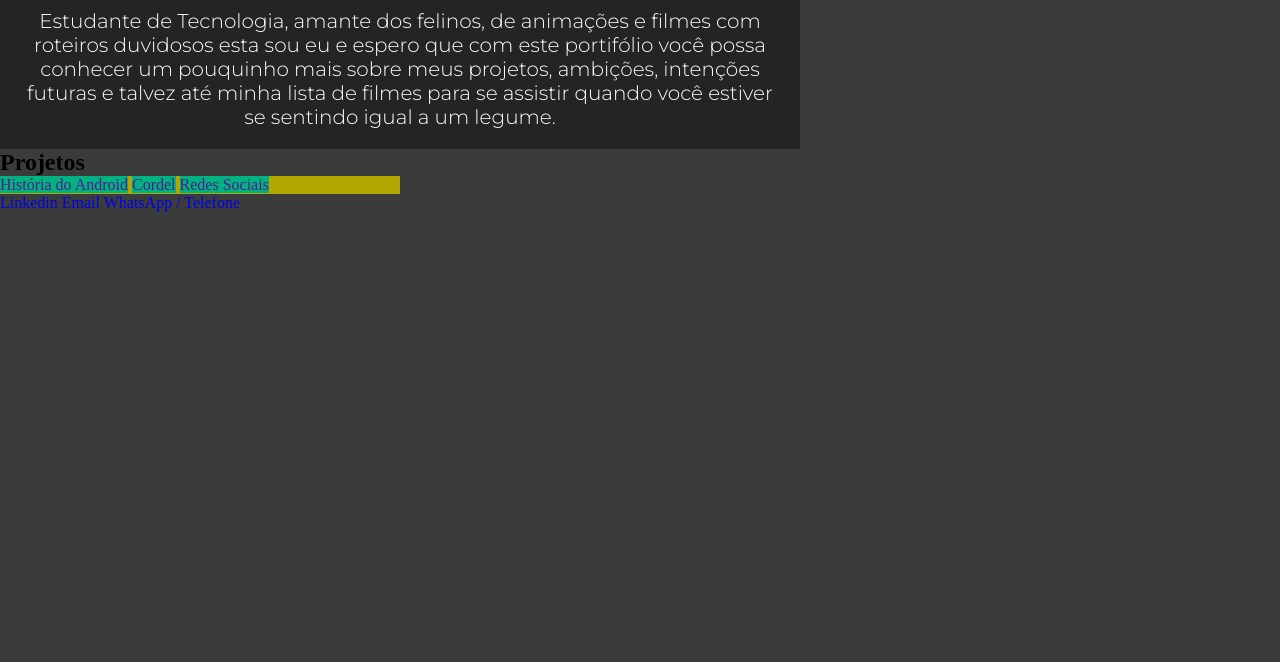
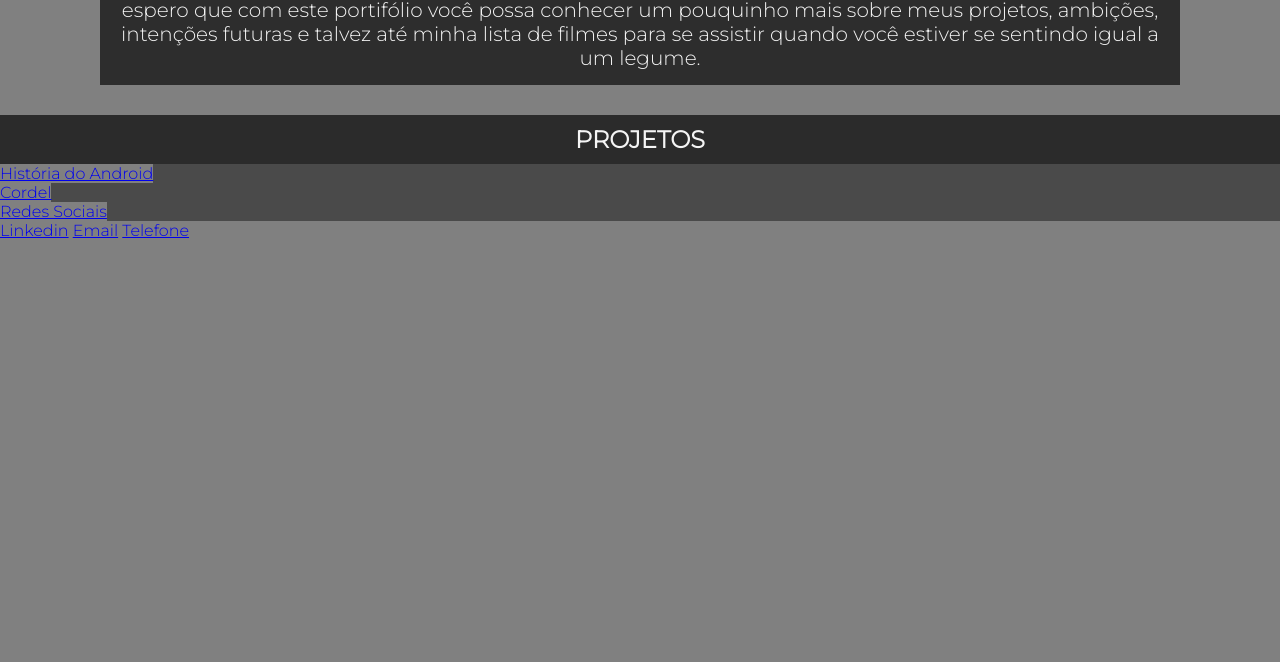
Before and after one commit to Nathali-Cardoso/portifolio, a plain HTML site: page index.html in a window 1280 px wide. Shown: the part 218-880 px from the top of the page. After the commit the page ends 800 px from the top, so only its background shows below. Drawn offline with Linux system fonts and the light colour scheme; a web font is replaced by a local one.

Commit message:
feita atualizações no layout

```diff
--- a/index.html
+++ b/index.html
@@ -14,19 +14,19 @@
     </header>
 
     <section>
-        <p>Estudante de Tecnologia, amante dos felinos, de animações e filmes com roteiros duvidosos esta sou eu e espero que com este portifólio você possa conhecer um pouquinho mais sobre meus projetos, ambições, intenções futuras e talvez até minha lista de filmes para se assistir quando você estiver se sentindo igual a um legume.</p>
+      <p>Estudante de Tecnologia, amante dos felinos, de animações e filmes com roteiros duvidosos esta sou eu e espero que com este portifólio você possa conhecer um pouquinho mais sobre meus projetos, ambições, intenções futuras e talvez até minha lista de filmes para se assistir quando você estiver se sentindo igual a um legume.</p>
+
       <div class="projetos">
         <h2>Projetos</h2>
-        <a href="">História do Android</a>
-        <a href="">Cordel</a>
-        <a href="">Redes Sociais</a>
+          <a href="#">História do Android</a><br>
+          <a href="#">Cordel</a><br>
+          <a href="#">Redes Sociais</a><br>
+      </div>
 
-      </div>
-      <div class="contato">
+      <div class="contatos">
         <a href="#">Linkedin</a>
         <a href="#">Email</a>
-        <a href="#">WhatsApp / Telefone</a>
-
+        <a href="#">Telefone</a>
       </div>
     </section>
 </body>
--- a/style.css
+++ b/style.css
@@ -5,73 +5,41 @@
 @import url('https://fonts.googleapis.com/css2?family=Edu+AU+VIC+WA+NT+Arrows:wght@400..700&family=Montserrat:wght@300&family=Quicksand:wght@300&family=Rajdhani:wght@300&family=Raleway:ital,wght@0,100..900;1,100..900&display=swap');
 
 * {
-    background-color: var(--cinza);
+    background-color: gray;
+    font-family: Montserrat;
     margin: 0px;
-
-}
-
-:root {
-    --cinza: #3b3b3b;
-    --branco: #FFFFFF;
-    --amarelo: #F9B700;
-    --verde: #00B281;
-    --preto: #000000;
-}
-
-body {
-    height: 100vh;
-    width: 100vh;
 }
 
 h1 {
-    padding: 15px ;
-    margin: 10vh 0vh 0vh 20vh;
+    margin-top: 10vh;
     font-size: 10vh;
-    text-align: left;
-    font-family: Montserrat;
-}
-
- .links {
-    padding: 20px;
     text-align: center;
 }
 
-.links > a {
-    background-color: var(--cinza);
-    color: var(--branco);
-    font-family: Montserrat;
-    padding: 10px;
-    border-radius: 5px;
-    text-decoration: none;
-    font-weight: bold;
-    transition-duration: 0.5s;
-    text-align: left;
+section > p {
+    background-color: rgba(0, 0, 0, 0.651);
+    color: whitesmoke;
+    padding: 15px;
+    font-size: 2.5vh;
+    margin: 0em 5em  ;
+    text-align: center;
 }
 
-p {
-    background-color: rgba(0, 0, 0, 0.397);
-    color: var(--branco);
-    font-family: Montserrat;
+h2 {
+    background-color: rgba(0, 0, 0, 0.425);
+    color: whitesmoke;
+    margin-top: 30px;
+    padding: 10px;
+    text-transform: uppercase;
     text-align: center;
-    padding: 20px;
-    font-size: 2.5vh;
 }
 
 .projetos {
-    width: 50vh;
-    background-color: #b2a600;
+    background-color: rgba(0, 0, 0, 0.425);
+}
+
+a:hover {
+    text-decoration: none;
+
 
 }
-
-.projetos > a {
-    list-style-type: '\2714\00A0\00A0';
-    background-color: #00B281;
-
-}
-
-
-
-a {
-    text-decoration: none;
-
-}
```
